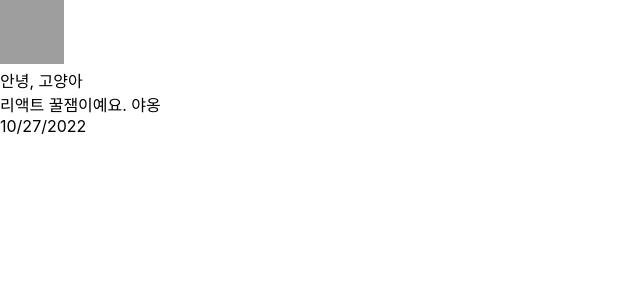
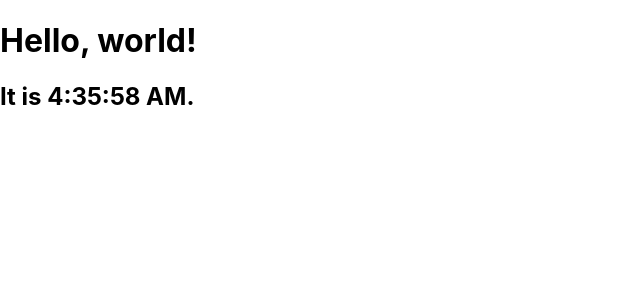
Before and after one commit to eari100/study-create-react-app, a React (Create React App) app: page / in a window 1280 px wide. Shown: the top 300 px of the page, without its empty margins (0-640 px from the left). Built offline with nearby package versions, Linux system fonts and the light colour scheme; grey boxes are pictures that could not be loaded.

Commit message:
feat: State and Lifecycle
- Clock 컴포넌트 추가

```diff
--- /dev/null
+++ b/src/docs/Chap5-State-Life.js
@@ -0,0 +1,8 @@
+const Clock = props => (
+    <div>
+        <h1>Hello, world!</h1>
+        <h2>It is {props.date.toLocaleTimeString()}.</h2>
+    </div>
+)
+
+export default Clock
--- a/src/index.js
+++ b/src/index.js
@@ -6,30 +6,15 @@ import Chap1 from './docs/Chap1-Hello-World'
 import Chap2 from './docs/Chap2-JSX'
 import Chap3 from './docs/Chap3-element-rendering'
 import Chap4 from './docs/Chap4-Component-Props'
+import Clock from './docs/Chap5-State-Life'
 import reportWebVitals from './reportWebVitals';
 import Comment from './docs/Chap4-Component-Props';
 
 const root = ReactDOM.createRoot(document.getElementById('root'));
 
-const comment = {
-  date: new Date(),
-  text: '리액트 꿀잼이예요. 야옹',
-  author: {
-      name: '안녕, 고양아',
-      avatarUrl: 'http://placekitten.com/g/64/64'
-  }
-}
+const comment = () => root.render(<Clock date={new Date()} />)
 
-root.render(
-  <div>
-  <React.StrictMode>
-  <Comment
-    date={comment.date}
-    text={comment.text}
-    author={comment.author} />
-  </React.StrictMode>
-  </div>
-)
+setInterval(comment, 1000)
 
 // If you want to start measuring performance in your app, pass a function
 // to log results (for example: reportWebVitals(console.log))
```
